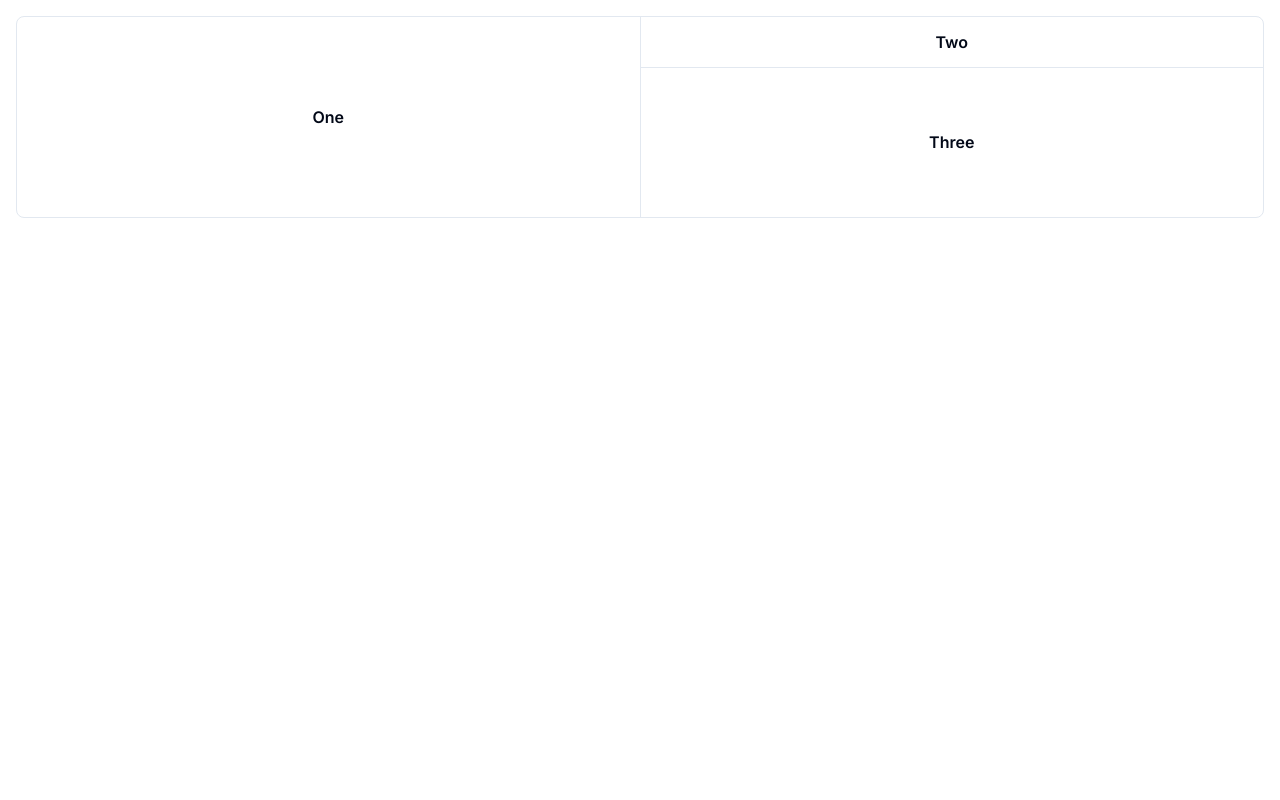
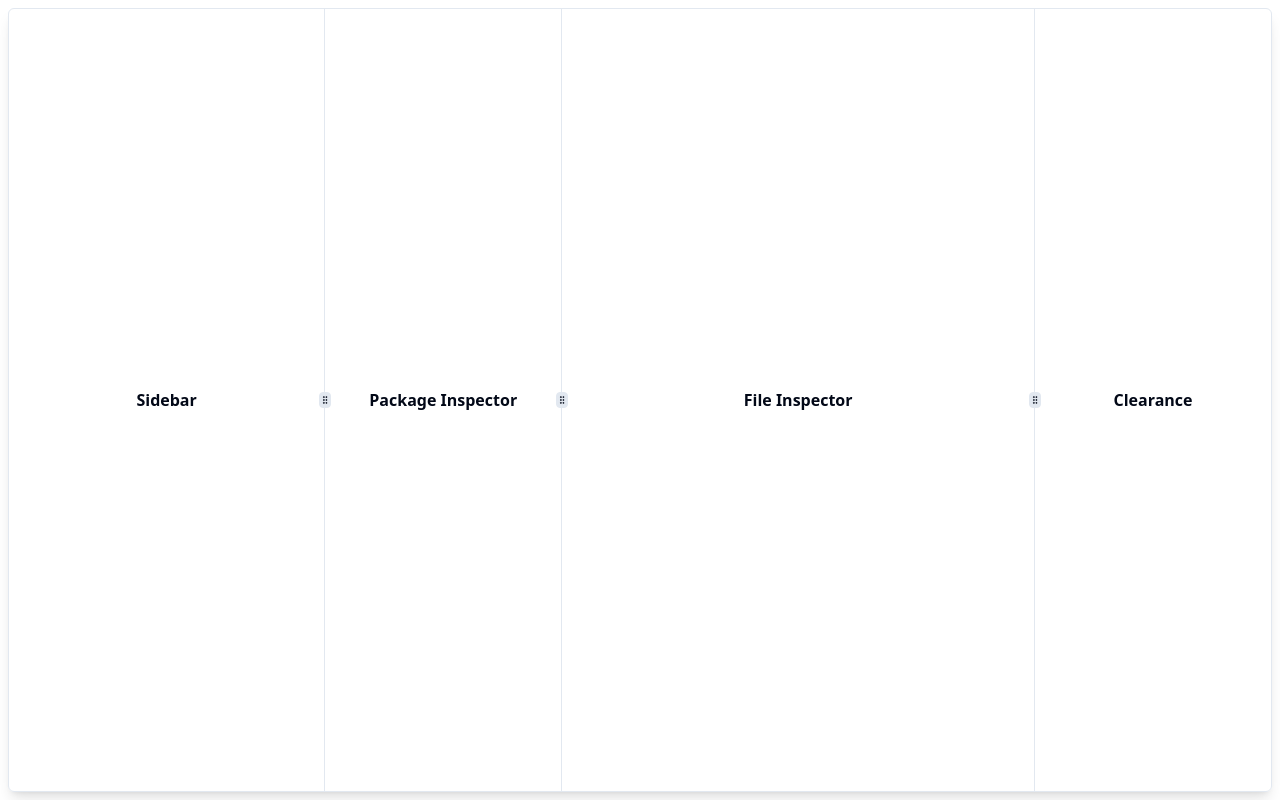
Before and after one commit to Etsija/test-react, a Next.js app: page / in a window 1280 px wide. Built offline with nearby package versions, Linux system fonts and the light colour scheme.

Commit message:
Arrange columns

```diff
--- a/src/pages/index.tsx
+++ b/src/pages/index.tsx
@@ -1,43 +1,57 @@
-import { Inter } from "next/font/google";
 import {
     ResizableHandle,
     ResizablePanel,
     ResizablePanelGroup,
 } from "@/components/ui/resizable";
 
-const inter = Inter({ subsets: ["latin"] });
-
 export default function Home() {
     return (
-        <main
-            className={`flex min-h-screen flex-col items-center justify-between p-4 ${inter.className}`}
-        >
+        <div className="h-screen p-2">
             <ResizablePanelGroup
                 direction="horizontal"
-                className="rounded-lg border"
+                className="rounded-md border shadow-lg"
             >
-                <ResizablePanel defaultSize={50}>
-                    <div className="flex h-[200px] items-center justify-center p-6">
-                        <span className="font-semibold">One</span>
+                {/* Sidebar */}
+                <ResizablePanel defaultSize={25}>
+                    <div className="flex h-full items-center justify-center p-6">
+                        <span className="font-semibold">Sidebar</span>
                     </div>
                 </ResizablePanel>
-                <ResizableHandle />
-                <ResizablePanel defaultSize={50}>
-                    <ResizablePanelGroup direction="vertical">
+
+                <ResizableHandle withHandle />
+
+                {/* Main UI */}
+                <ResizablePanel defaultSize={75}>
+                    <ResizablePanelGroup direction="horizontal">
+                        {/* Package inspector */}
                         <ResizablePanel defaultSize={25}>
                             <div className="flex h-full items-center justify-center p-6">
-                                <span className="font-semibold">Two</span>
+                                <span className="font-semibold">
+                                    Package Inspector
+                                </span>
                             </div>
                         </ResizablePanel>
-                        <ResizableHandle />
-                        <ResizablePanel defaultSize={75}>
+                        <ResizableHandle withHandle />
+
+                        {/* Code inspector */}
+                        <ResizablePanel defaultSize={50}>
                             <div className="flex h-full items-center justify-center p-6">
-                                <span className="font-semibold">Three</span>
+                                <span className="font-semibold">
+                                    File Inspector
+                                </span>
+                            </div>
+                        </ResizablePanel>
+                        <ResizableHandle withHandle />
+
+                        {/* Clearance */}
+                        <ResizablePanel defaultSize={25}>
+                            <div className="flex h-full items-center justify-center p-6">
+                                <span className="font-semibold">Clearance</span>
                             </div>
                         </ResizablePanel>
                     </ResizablePanelGroup>
                 </ResizablePanel>
             </ResizablePanelGroup>
-        </main>
+        </div>
     );
 }
```
